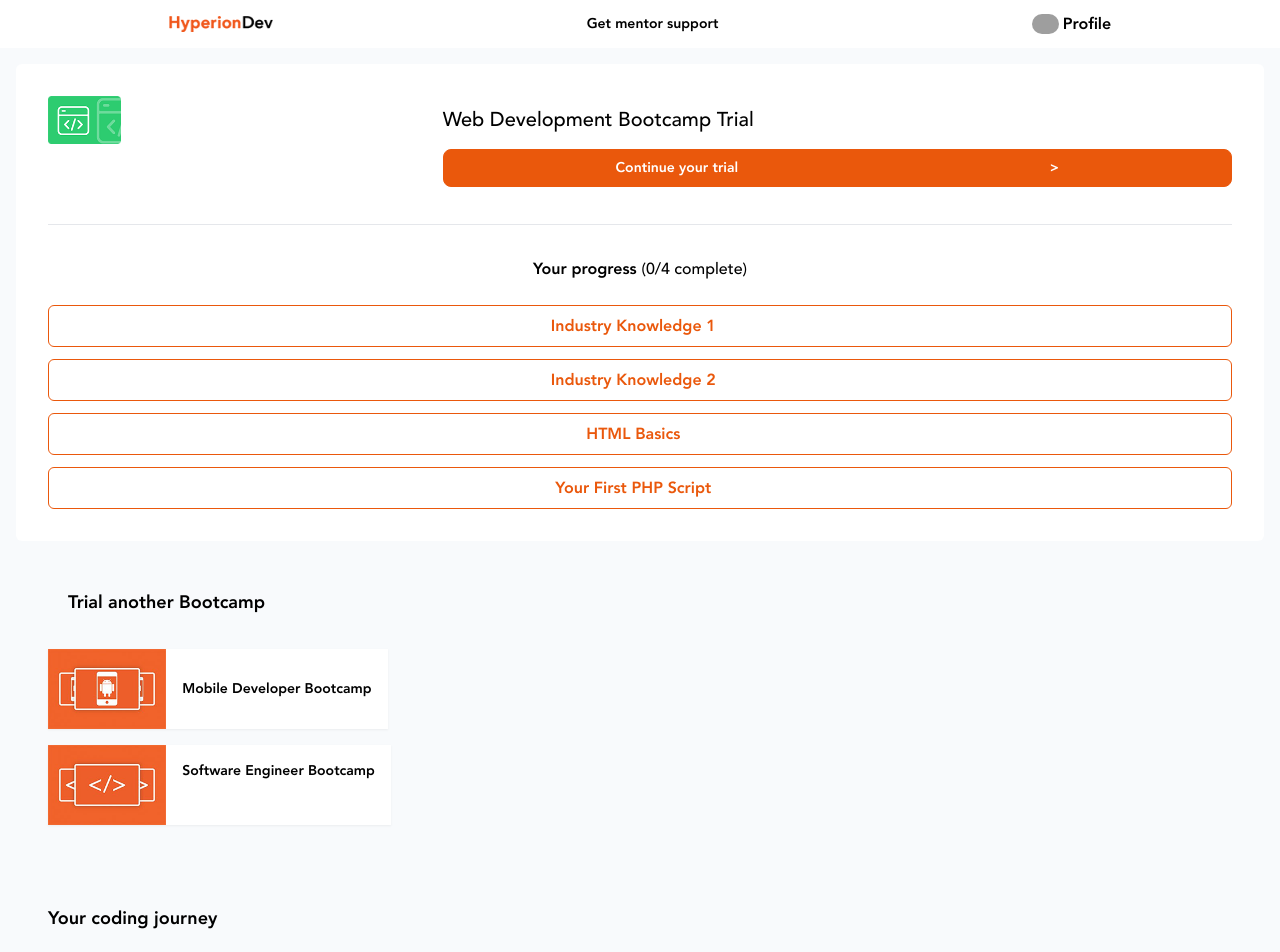
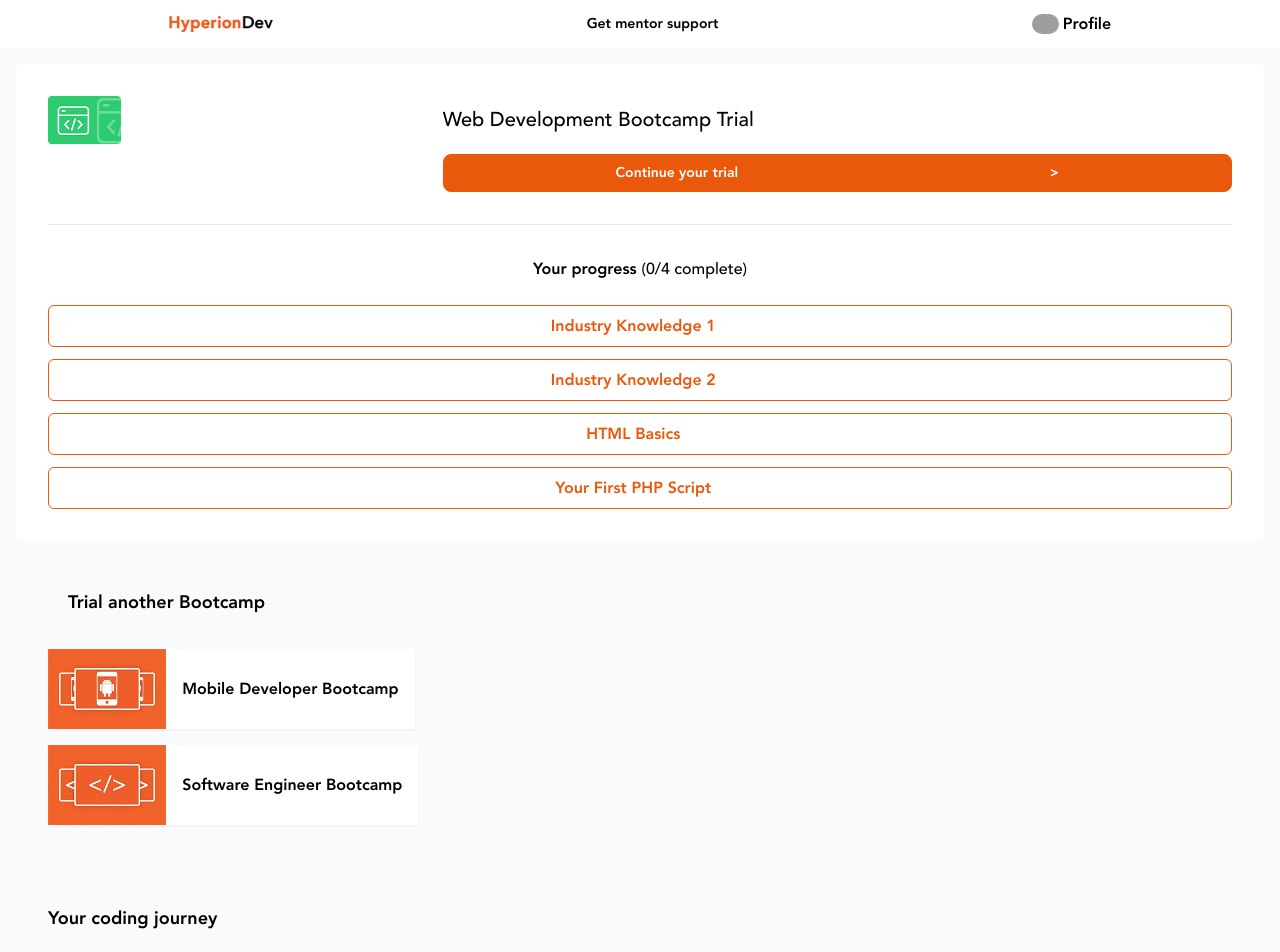
Before and after one commit to lazybump/Hyperion, a React (Vite) app: page / in a window 1280 px wide. Shown: the top 952 px of the page. Built offline with nearby package versions, Linux system fonts and the light colour scheme; grey boxes are pictures that could not be loaded.

Commit message:
change some buttons to anchor tags

```diff
--- a/src/Bootcamps.tsx
+++ b/src/Bootcamps.tsx
@@ -1,21 +1,33 @@
 const Bootcamps = () => {
   return (
     <div className="px-12 py-8 space-y-8">
-      {/* Bootcamps section */}
       <h2 className="ml-5">Trial another Bootcamp</h2>
       <ul className="space-y-4 font-bold">
-        <li className="flex h-20 rounded-r-lg overflow-hidden drop-shadow-sm">
-          <img src="/assets/images/layer-115.png" alt="android-robot" />
-          <p className="bg-white p-4 text-sm flex place-items-center">
-            Mobile Developer Bootcamp
-          </p>
+        <li>
+          <a
+            href="/"
+            className="flex h-20 rounded-r-lg overflow-hidden drop-shadow-sm"
+            onClick={(e) => e.preventDefault()}
+          >
+            <img src="/assets/images/layer-115.png" alt="android-robot" />
+            <p className="bg-white p-4 flex items-center">
+              Mobile Developer Bootcamp
+            </p>
+          </a>
         </li>
-        <li className="flex h-20 rounded-r-lg overflow-hidden drop-shadow-sm">
-          <img src="/assets/images/layer-114.png" alt="html-icon" />
-          <p className="bg-white p-4 text-sm">Software Engineer Bootcamp</p>
+        <li>
+          <a
+            href="/"
+            className="flex h-20 rounded-r-lg overflow-hidden drop-shadow-sm"
+            onClick={(e) => e.preventDefault()}
+          >
+            <img src="/assets/images/layer-114.png" alt="android-robot" />
+            <p className="bg-white p-4 flex items-center">
+              Software Engineer Bootcamp
+            </p>
+          </a>
         </li>
       </ul>
-      {/* Coding Journey section */}
     </div>
   );
 };
--- a/src/MainContent.tsx
+++ b/src/MainContent.tsx
@@ -32,7 +32,6 @@
 
   const totalCompletedTopics = topics.filter((topic) => topic.isActive).length;
 
-  // CHANGE THE MARGIN ON the main element
   return (
     <main className="bg-white m-4 p-8 rounded-md">
       <section className="grid grid-cols-3 grid-rows-2 items-center">
@@ -41,10 +40,14 @@
           className="h-12"
         />
         <h1 className="col-span-2 text-xl">Web Development Bootcamp Trial</h1>
-        <button className="col-start-2 col-span-2 bg-primary text-white text-sm rounded-lg px-4 py-2 flex justify-around">
+        <a
+          href="/"
+          className="col-start-2 col-span-2 bg-primary text-white text-sm rounded-lg px-4 py-2 flex justify-around border border-primary font-bold self-end"
+          onClick={(e) => e.preventDefault()}
+        >
           <span>Continue your trial</span>
           <span>&gt;</span>
-        </button>
+        </a>
       </section>
       <section className="border-t mt-8 pt-8">
         <h2 className="text-center mb-6 text-base">
```
